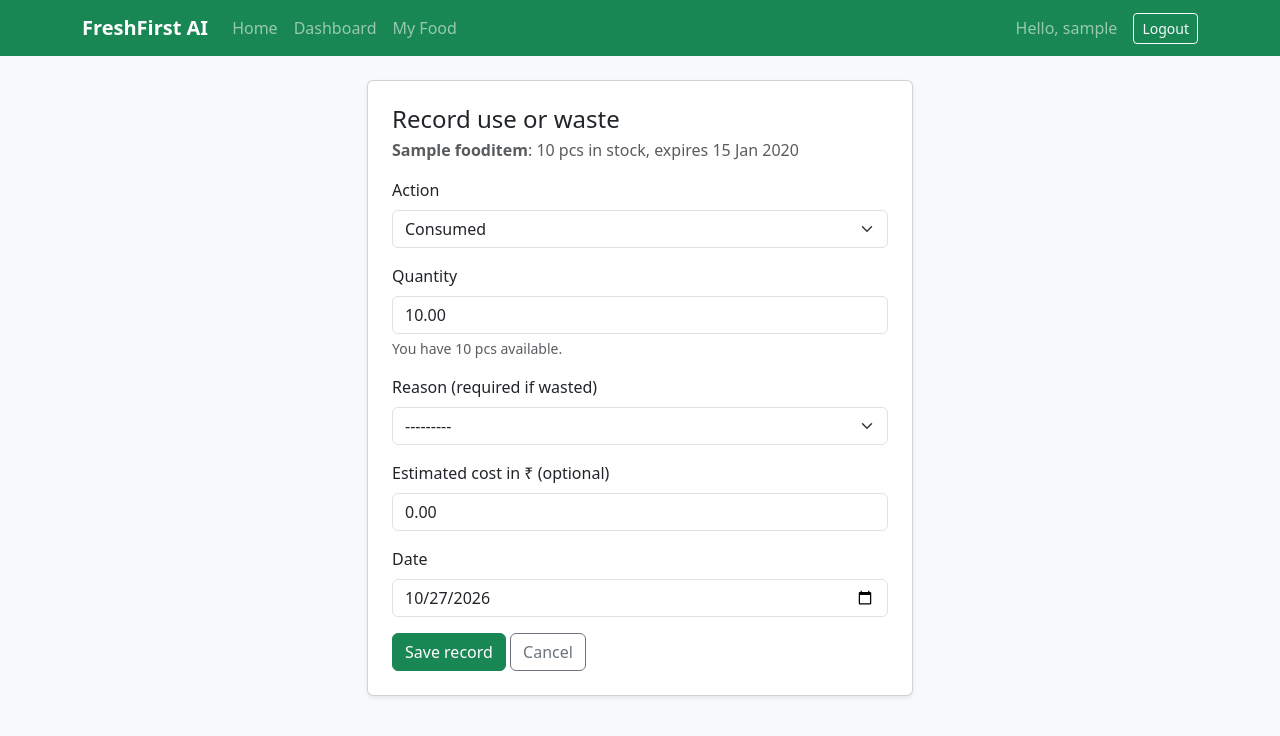
After one commit to Amaan-Asif/FreshFirstAI, a Django app: page /inventory/1/log/ in a window 1280 px wide. The commit adds this page. Shown: the top 736 px of the page. Run offline with Django 5.2, Linux system fonts and the light colour scheme; a user stored in the database is signed in; tables that the repository leaves empty hold one stand-in row (values such as "Sample post").

Commit message:
Add food consumption and waste records with history

```diff
--- a/inventory/forms.py
+++ b/inventory/forms.py
@@ -1,6 +1,9 @@
+from decimal import Decimal
+
 from django import forms
+from django.utils import timezone
 
-from .models import FoodItem
+from .models import FoodItem, FoodLog
 
 
 class FoodItemForm(forms.ModelForm):
@@ -33,3 +36,59 @@ class FoodItemForm(forms.ModelForm):
 
     def clean_name(self):
         return self.cleaned_data["name"].strip()
+
+
+class FoodLogForm(forms.ModelForm):
+    class Meta:
+        model = FoodLog
+        fields = ["action", "quantity", "reason", "estimated_cost", "logged_on"]
+        widgets = {
+            "logged_on": forms.DateInput(attrs={"type": "date"}, format="%Y-%m-%d"),
+        }
+        labels = {
+            "logged_on": "Date",
+            "reason": "Reason (required if wasted)",
+            "estimated_cost": "Estimated cost in ₹ (optional)",
+        }
+
+    def __init__(self, *args, item, **kwargs):
+        self.item = item
+        super().__init__(*args, **kwargs)
+        for field in self.fields.values():
+            if isinstance(field.widget, forms.Select):
+                field.widget.attrs["class"] = "form-select"
+            else:
+                field.widget.attrs["class"] = "form-control"
+        self.fields["estimated_cost"].required = False
+        self.fields["quantity"].help_text = (
+            f"You have {self._available()} {item.unit} available."
+        )
+
+    def _available(self):
+        return f"{self.item.quantity.normalize():f}"
+
+    def clean_quantity(self):
+        quantity = self.cleaned_data["quantity"]
+        if quantity > self.item.quantity:
+            raise forms.ValidationError(
+                f"You only have {self._available()} {self.item.unit} of {self.item.name}."
+            )
+        return quantity
+
+    def clean_estimated_cost(self):
+        return self.cleaned_data.get("estimated_cost") or Decimal("0.00")
+
+    def clean_logged_on(self):
+        logged_on = self.cleaned_data["logged_on"]
+        if logged_on > timezone.localdate():
+            raise forms.ValidationError("The date cannot be in the future.")
+        return logged_on
+
+    def clean(self):
+        cleaned = super().clean()
+        action = cleaned.get("action")
+        if action == FoodLog.Action.WASTED and not cleaned.get("reason"):
+            self.add_error("reason", "Please choose a reason for the waste.")
+        if action == FoodLog.Action.CONSUMED:
+            cleaned["reason"] = ""
+        return cleaned
--- a/inventory/models.py
+++ b/inventory/models.py
@@ -82,3 +82,62 @@ class FoodItem(models.Model):
         if days <= EXPIRING_SOON_DAYS:
             return "expiring_soon"
         return "fresh"
+
+
+class FoodLog(models.Model):
+    """A record of food that was consumed or wasted.
+
+    The item's name, category and unit are copied into the log so the
+    history stays correct even after the inventory item is deleted.
+    """
+
+    class Action(models.TextChoices):
+        CONSUMED = "consumed", "Consumed"
+        WASTED = "wasted", "Wasted"
+
+    class Reason(models.TextChoices):
+        EXPIRED = "expired", "Expired before use"
+        SPOILED = "spoiled", "Spoiled or went bad"
+        TOO_MUCH = "too_much", "Bought or cooked too much"
+        LEFTOVERS = "leftovers", "Leftovers not eaten"
+        DISLIKED = "disliked", "Did not like it"
+        OTHER = "other", "Other"
+
+    owner = models.ForeignKey(
+        settings.AUTH_USER_MODEL,
+        on_delete=models.CASCADE,
+        related_name="food_logs",
+    )
+    food_item = models.ForeignKey(
+        FoodItem,
+        on_delete=models.SET_NULL,
+        null=True,
+        blank=True,
+        related_name="logs",
+    )
+    item_name = models.CharField(max_length=100)
+    category = models.CharField(max_length=20, choices=FoodItem.Category.choices)
+    unit = models.CharField(max_length=10, choices=FoodItem.Unit.choices)
+    action = models.CharField(
+        max_length=10, choices=Action.choices, default=Action.CONSUMED
+    )
+    quantity = models.DecimalField(
+        max_digits=8,
+        decimal_places=2,
+        validators=[MinValueValidator(Decimal("0.01"))],
+    )
+    reason = models.CharField(max_length=20, choices=Reason.choices, blank=True)
+    estimated_cost = models.DecimalField(
+        max_digits=8,
+        decimal_places=2,
+        default=Decimal("0.00"),
+        validators=[MinValueValidator(Decimal("0.00"))],
+    )
+    logged_on = models.DateField(default=timezone.localdate)
+    created_at = models.DateTimeField(auto_now_add=True)
+
+    class Meta:
+        ordering = ["-logged_on", "-id"]
+
+    def __str__(self):
+        return f"{self.get_action_display()} {self.quantity} {self.unit} {self.item_name}"
--- a/inventory/urls.py
+++ b/inventory/urls.py
@@ -9,4 +9,6 @@ urlpatterns = [
     path("add/", views.item_create, name="add"),
     path("<int:pk>/edit/", views.item_update, name="edit"),
     path("<int:pk>/delete/", views.item_delete, name="delete"),
+    path("<int:pk>/log/", views.log_item, name="log"),
+    path("history/", views.log_list, name="history"),
 ]
--- a/inventory/views.py
+++ b/inventory/views.py
@@ -1,9 +1,13 @@
+from decimal import Decimal
+
 from django.contrib import messages
 from django.contrib.auth.decorators import login_required
+from django.db import transaction
+from django.db.models import Sum
 from django.shortcuts import get_object_or_404, redirect, render
 
-from .forms import FoodItemForm
-from .models import FoodItem
+from .forms import FoodItemForm, FoodLogForm
+from .models import FoodItem, FoodLog
 
 
 @login_required
@@ -58,3 +62,55 @@ def item_delete(request, pk):
         messages.success(request, f"{name} was deleted.")
         return redirect("inventory:list")
     return render(request, "inventory/item_confirm_delete.html", {"item": item})
+
+
+@login_required
+def log_item(request, pk):
+    item = get_object_or_404(FoodItem, pk=pk, owner=request.user)
+
+    if request.method == "POST":
+        form = FoodLogForm(request.POST, item=item)
+        if form.is_valid():
+            with transaction.atomic():
+                log = form.save(commit=False)
+                log.owner = request.user
+                log.food_item = item
+                log.item_name = item.name
+                log.category = item.category
+                log.unit = item.unit
+                log.save()
+
+                remaining = item.quantity - log.quantity
+                if remaining > 0:
+                    item.quantity = remaining
+                    item.save()
+                    note = "The remaining amount stays in your inventory."
+                else:
+                    item.delete()
+                    note = f"{log.item_name} was used up and removed from your inventory."
+
+            messages.success(
+                request,
+                f"Recorded: {log.get_action_display().lower()} "
+                f"{log.quantity.normalize():f} {log.unit} of {log.item_name}. {note}",
+            )
+            return redirect("inventory:list")
+    else:
+        form = FoodLogForm(item=item, initial={"quantity": item.quantity})
+
+    return render(request, "inventory/log_form.html", {"form": form, "item": item})
+
+
+@login_required
+def log_list(request):
+    logs = FoodLog.objects.filter(owner=request.user)
+    wasted = logs.filter(action=FoodLog.Action.WASTED)
+
+    context = {
+        "logs": logs,
+        "consumed_count": logs.filter(action=FoodLog.Action.CONSUMED).count(),
+        "wasted_count": wasted.count(),
+        "wasted_cost": wasted.aggregate(total=Sum("estimated_cost"))["total"]
+        or Decimal("0.00"),
+    }
+    return render(request, "inventory/log_list.html", context)
--- a/templates/inventory/item_list.html
+++ b/templates/inventory/item_list.html
@@ -5,7 +5,10 @@
 {% block content %}
 <div class="d-flex justify-content-between align-items-center mb-3">
     <h1 class="h3 mb-0">My Food Inventory</h1>
-    <a href="{% url 'inventory:add' %}" class="btn btn-success">+ Add item</a>
+    <div>
+        <a href="{% url 'inventory:history' %}" class="btn btn-outline-secondary">History</a>
+        <a href="{% url 'inventory:add' %}" class="btn btn-success">+ Add item</a>
+    </div>
 </div>
 
 {% if items %}
@@ -48,6 +51,7 @@
                         {% endif %}
                     </td>
                     <td class="text-end text-nowrap">
+                        <a href="{% url 'inventory:log' item.pk %}" class="btn btn-sm btn-outline-success">Use / Waste</a>
                         <a href="{% url 'inventory:edit' item.pk %}" class="btn btn-sm btn-outline-secondary">Edit</a>
                         <a href="{% url 'inventory:delete' item.pk %}" class="btn btn-sm btn-outline-danger">Delete</a>
                     </td>
--- /dev/null
+++ b/templates/inventory/log_form.html
@@ -0,0 +1,36 @@
+{% extends "base.html" %}
+
+{% block title %}Use or waste {{ item.name }} - FreshFirst AI{% endblock %}
+
+{% block content %}
+<div class="row justify-content-center">
+    <div class="col-md-8 col-lg-6">
+        <div class="card shadow-sm">
+            <div class="card-body p-4">
+                <h1 class="h4 mb-1">Record use or waste</h1>
+                <p class="text-muted">
+                    <strong>{{ item.name }}</strong>: {{ item.quantity|floatformat:"-2" }} {{ item.unit }} in stock,
+                    expires {{ item.expiry_date|date:"d M Y" }}
+                </p>
+                <form method="post" novalidate>
+                    {% csrf_token %}
+                    {% for field in form %}
+                    <div class="mb-3">
+                        <label for="{{ field.id_for_label }}" class="form-label">{{ field.label }}</label>
+                        {{ field }}
+                        {% if field.help_text %}
+                        <div class="form-text">{{ field.help_text }}</div>
+                        {% endif %}
+                        {% for error in field.errors %}
+                        <div class="text-danger small">{{ error }}</div>
+                        {% endfor %}
+                    </div>
+                    {% endfor %}
+                    <button type="submit" class="btn btn-success">Save record</button>
+                    <a href="{% url 'inventory:list' %}" class="btn btn-outline-secondary">Cancel</a>
+                </form>
+            </div>
+        </div>
+    </div>
+</div>
+{% endblock %}
```
Also changed, not shown: inventory/admin.py (+8 -1 lines), templates/inventory/log_list.html (added, +83 -0 lines), inventory/migrations/0002_foodlog.py (added).
